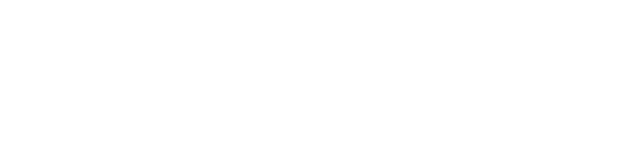
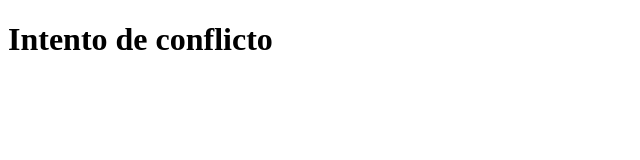
Before and after one commit to ZoeHAB/test, a plain HTML site: page index.html in a window 1280 px wide. Shown: the whole page, without its empty margins (0-640 px from the left). Drawn offline with Linux system fonts and the light colour scheme.

Commit message:
intento conflicto

```diff
--- a/index.html
+++ b/index.html
@@ -7,6 +7,6 @@
   <title>Document</title>
 </head>
 <body>
-
+  <h1>Intento de conflicto</h1>
 </body>
 </html>
```
